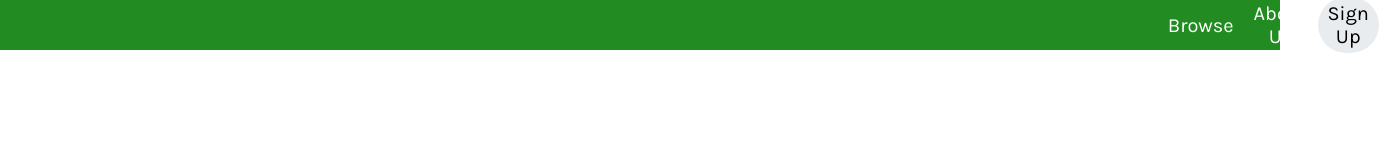
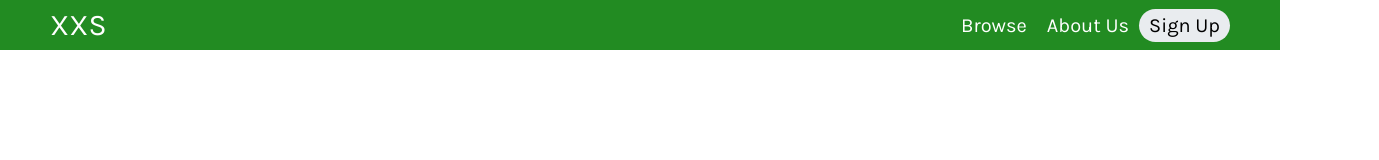
Before and after one commit to jonaskh/hiking_eq_grp6, a website: page src/main/nyhtml/navbar.html in a window 1280 px wide. Shown: the whole page, 1379 px wide, since content can reach past the window. Drawn offline with Linux system fonts and the light colour scheme.

Commit message:
Fix for navbar

```diff
--- a/src/main/nyhtml/style.css
+++ b/src/main/nyhtml/style.css
@@ -20,11 +20,12 @@
     position: sticky;
     top: 0;
     z-index: 999;
+    width: 100vw;
 }
 
 .navbar__container {
     display: flex;
-    justify-content: center;
+    justify-content: space-between;
     height: 8rem;
     z-index: 1;
     width: 100%;
@@ -41,7 +42,6 @@
     cursor: pointer;
     text-decoration: none;
     color: white;
-    margin-right: 120rem;
 
 }
 
```
